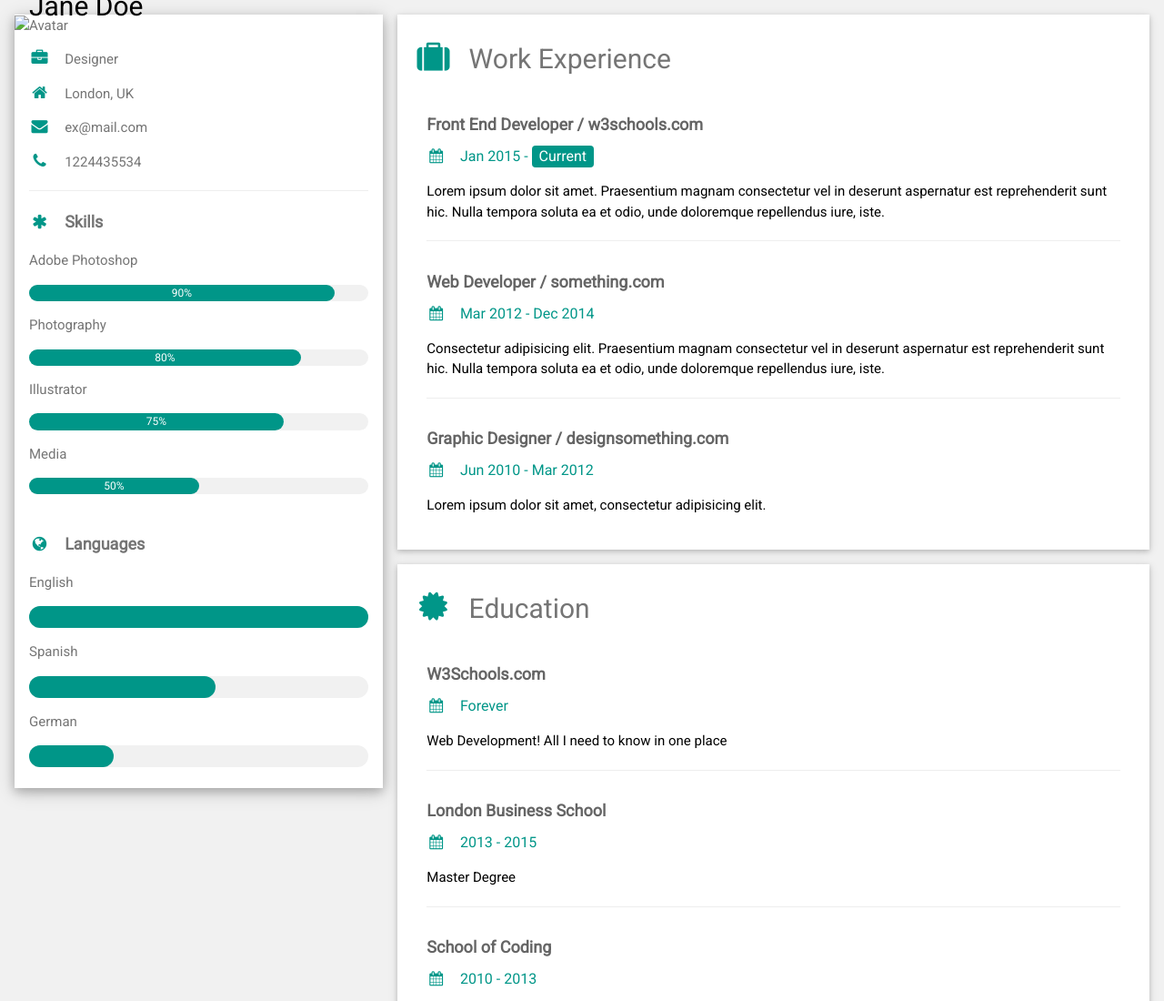
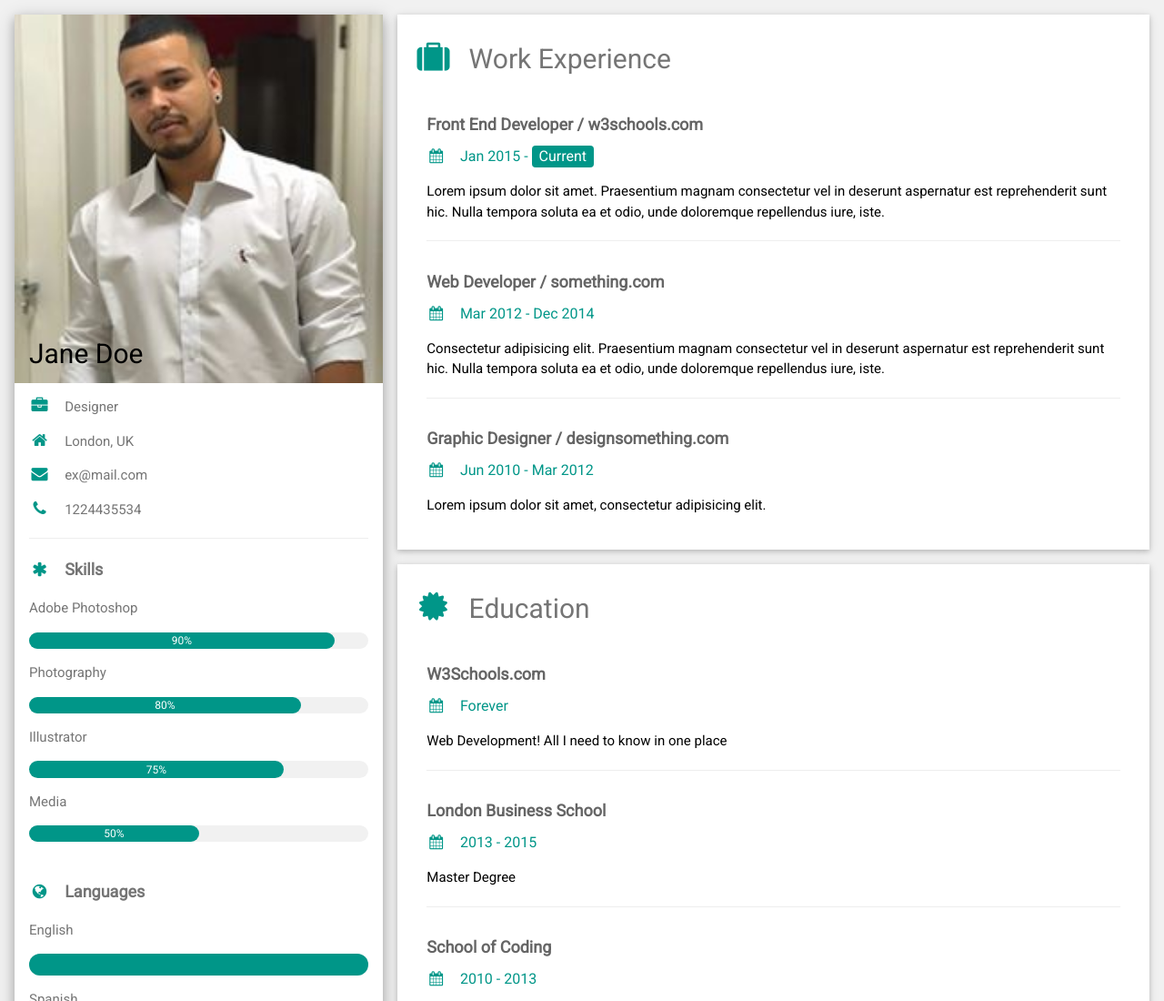
Before and after one commit to CaioGomes08/CaioGomes08.github.io, a plain HTML site: page index.html in a window 1280 px wide. Shown: the top 1100 px of the page at 91% size. Drawn offline with nearby package versions, Linux system fonts and the light colour scheme.

Commit message:
Add Template

```diff
--- a/index.html
+++ b/index.html
@@ -22,7 +22,7 @@ html,body,h1,h2,h3,h4,h5,h6 {font-family: "Roboto", sans-serif}
 
       <div class="w3-white w3-text-grey w3-card-4">
         <div class="w3-display-container">
-          <img src="../images/caio.jpg" style="width:100%" alt="Avatar">
+          <img src="caio.jpg" style="width:100%" alt="Avatar">
           <div class="w3-display-bottomleft w3-container w3-text-black">
             <h2>Jane Doe</h2>
           </div>
```
Also changed, not shown: caio.jpg (added).
